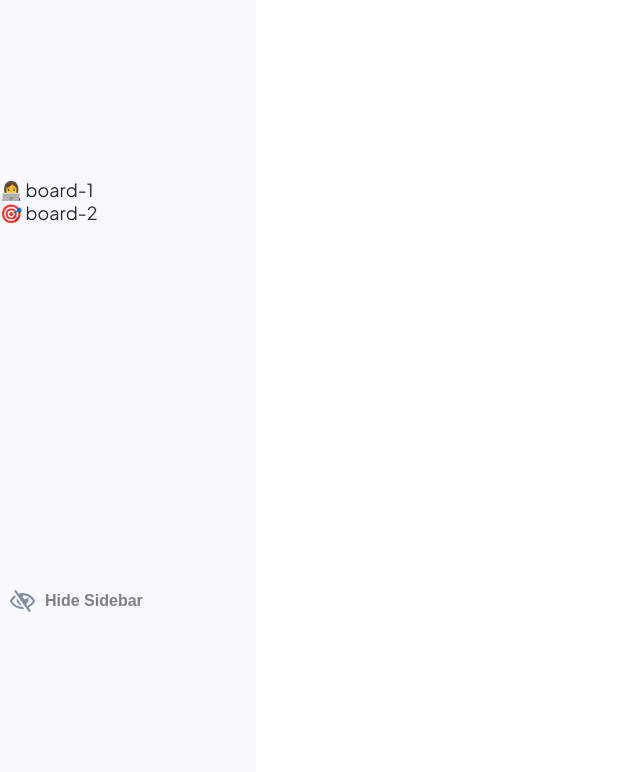
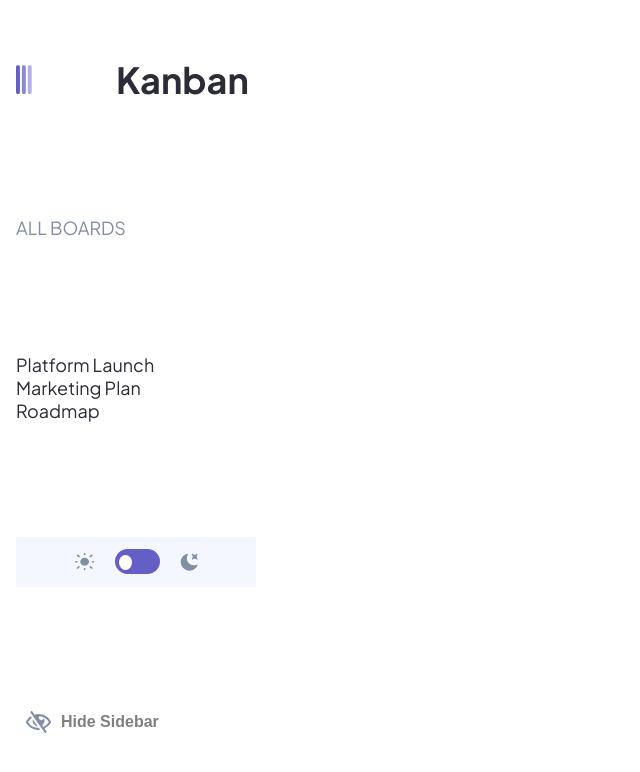
Before and after one commit to Erikang20/Kanban-task-management-web-app, a Next.js app in the folder client/: page /kanban in a window 1280 px wide. Shown: the top 772 px of the page, without its empty margins (0-640 px from the left). Built offline with nearby package versions, Linux system fonts and the light colour scheme.

Commit message:
Adding the icons for the toggle option

```diff
--- a/client/jsconfig.json
+++ b/client/jsconfig.json
@@ -1,5 +1,6 @@
 {
 	"compilerOptions": {
+		"jsx": "react",
 		"paths": {
 			"@assets/*": ["./src/assets/*"],
 			"@components/*": ["./src/components/*"],
--- a/client/package.json
+++ b/client/package.json
@@ -9,6 +9,7 @@
     "lint": "next lint"
   },
   "dependencies": {
+    "classnames": "^2.5.1",
     "next": "14.2.4",
     "react": "^18",
     "react-dom": "^18"
@@ -16,6 +17,7 @@
   "devDependencies": {
     "eslint": "^8",
     "eslint-config-next": "14.2.4",
-    "prettier": "^3.3.2"
+    "prettier": "^3.3.2",
+    "sass": "^1.77.6"
   }
 }
--- a/client/src/components/Sidebar/index.js
+++ /dev/null
@@ -1,37 +0,0 @@
-import React from "react";
-import { SidebarButton } from "@components/core";
-import useSidebar from "@components/Sidebar/useSidebar";
-
-const Sidebar = () => {
-	const { isHidden, toggleSidebar } = useSidebar();
-
-	return (
-		<div
-			className="Sidebar"
-			style={
-				isHidden
-					? {}
-					: {
-							background: "ghostwhite",
-							width: "20%",
-							height: "100vh",
-							textAlign: "left",
-							display: "flex",
-							flexDirection: "column",
-							justifyContent: "space-around",
-						}
-			}
-		>
-			{!isHidden && (
-				<div>
-					<p>👩‍💻 board-1</p>
-					<p>🎯 board-2</p>
-					{/* other sidebar components */}
-				</div>
-			)}
-			<SidebarButton isHidden={isHidden} toggleButton={toggleSidebar} />
-		</div>
-	);
-};
-
-export default Sidebar;
--- /dev/null
+++ b/client/src/components/Sidebar/index.jsx
@@ -0,0 +1,74 @@
+import React, { useState } from "react";
+import Image from "next/image";
+import classNames from "classnames";
+import { SidebarButton } from "@components/core";
+import styles from "./styles.module.scss";
+import darkThemeIcon from "@assets/icon-dark-theme.svg";
+import lightThemeIcon from "@assets/icon-light-theme.svg";
+import logoLight from "@assets/logo-light.svg";
+import Slider from "@components/Sidebar/slider";
+
+const Sidebar = () => {
+	const [isHidden, setIsHidden] = useState(false);
+	const [isToggled, setIsToggle] = useState(false);
+
+	const toggleSidebar = () => {
+		setIsHidden(!isHidden);
+	};
+
+	const sidebarClass = classNames(styles.sidebar, {
+		[styles.isDarkMode]: false,
+		[styles.isLightMode]: true,
+		[styles.isDisplayed]: !isHidden,
+	});
+
+	return (
+		<div className={sidebarClass}>
+			{!isHidden && (
+				<>
+					<div>
+						<h1>
+							<Image
+								className={styles.logo}
+								src={logoLight}
+								width="100"
+								height="30"
+								alt="icon"
+							/>
+							Kanban
+						</h1>
+					</div>
+					<span className={styles.allBoards}>ALL BOARDS</span>
+					<div className={styles.linkSection}>
+						<a href="#">Platform Launch</a>
+						<a href="#">Marketing Plan</a>
+						<a href="#">Roadmap</a>
+					</div>
+					<div className={styles.lightDarkModeIconSection}>
+						<Image
+							className={styles.lightModeIcon}
+							src={lightThemeIcon}
+							width="20"
+							height="18"
+							alt="icon"
+						/>
+						<Slider
+							isToggled={isToggled}
+							onToggle={() => setIsToggle(!isToggled)}
+						/>
+						<Image
+							className={styles.darkModeIcon}
+							src={darkThemeIcon}
+							width="18"
+							height="18"
+							alt="icon"
+						/>
+					</div>
+				</>
+			)}
+			<SidebarButton isHidden={isHidden} toggleButton={toggleSidebar} />
+		</div>
+	);
+};
+
+export default Sidebar;
--- /dev/null
+++ b/client/src/components/Sidebar/slider.jsx
@@ -0,0 +1,13 @@
+import React, { useState } from "react";
+import styles from "./styles.module.scss";
+
+const Slider = ({ isToggled, onToggle }) => {
+	return (
+		<label className={styles.sliderSection}>
+			<input type="checkbox" checked={isToggled} onChange={onToggle} />
+			<span className={styles.slider}></span>
+		</label>
+	);
+};
+
+export default Slider;
--- /dev/null
+++ b/client/src/components/Sidebar/styles.module.scss
@@ -0,0 +1,86 @@
+.sidebar {
+	padding-left: 16px;
+
+	.allBoards {
+		color: #828fa3;
+	}
+
+	.linkSection {
+		display: flex;
+		flex-direction: column;
+	}
+
+	&.isDisplayed {
+		width: 20%;
+		height: 100vh;
+		text-align: left;
+		display: flex;
+		flex-direction: column;
+		justify-content: space-around;
+
+		.sliderSection {
+			position: relative;
+			display: inline-block;
+			width: 45px;
+			height: 25px;
+		}
+		.sliderSection input {
+			opacity: 0;
+			width: 0;
+			height: 0;
+		}
+
+		.slider {
+			position: absolute;
+			cursor: pointer;
+			top: 0;
+			left: 0;
+			right: 0;
+			bottom: 0;
+			background-color: #635fc7;
+			border-radius: 24px;
+		}
+
+		.slider:before {
+			position: absolute;
+			content: "";
+			height: 15px;
+			width: 13px;
+			left: 4px;
+			bottom: 4px;
+			background-color: white;
+			transition: 0.4s;
+			border-radius: 50%;
+		}
+
+		input:checked + .slider:before {
+			transform: translateX(26px);
+		}
+
+		&.isLightMode {
+			background-color: white;
+
+			.lightDarkModeIconSection {
+				background-color: #f4f7fd;
+				height: 48px;
+				display: flex;
+				align-items: center;
+				flex-grow: 1;
+				max-height: 50px;
+				justify-content: center;
+			}
+		}
+
+		&.isDarkMode {
+			background-color: #2b2c37;
+		}
+	}
+
+	.lightModeIcon {
+		margin-right: 20px;
+	}
+
+	.darkModeIcon {
+		margin-left: 20px;
+	}
+}
--- a/client/src/components/Sidebar/useSidebar.js
+++ /dev/null
@@ -1,12 +0,0 @@
-import { useState } from "react";
-
-const useSidebar = () => {
-	const [isHidden, setIsHidden] = useState(false);
-	const toggleSidebar = () => {
-		setIsHidden(!isHidden);
-	};
-
-	return { isHidden, toggleSidebar };
-};
-
-export default useSidebar;
```
Also changed, not shown: 1 other file (tests, documents, lock files or other folders).
